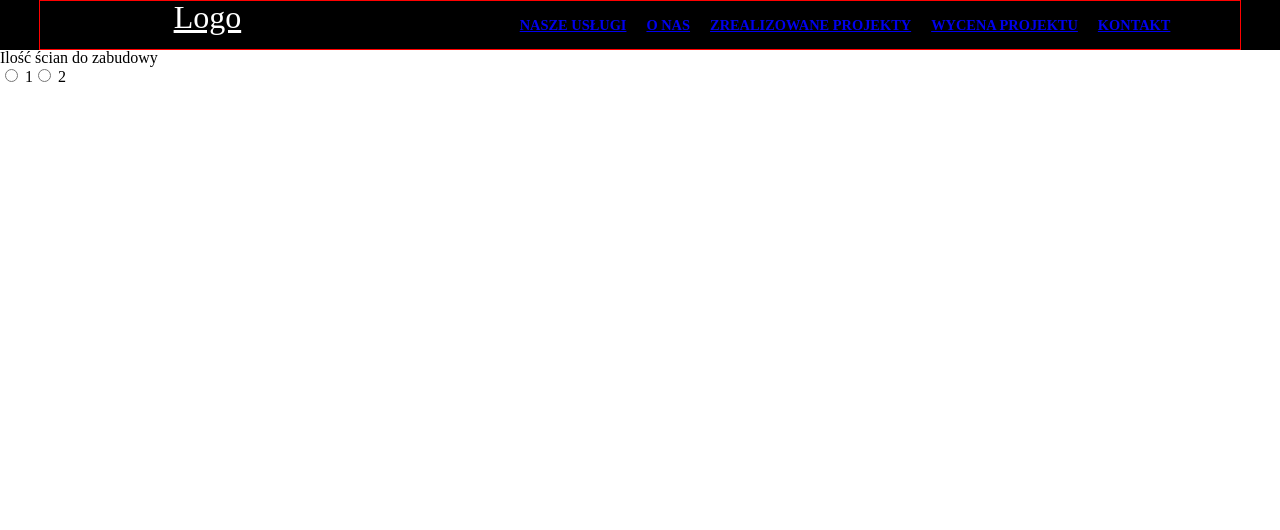
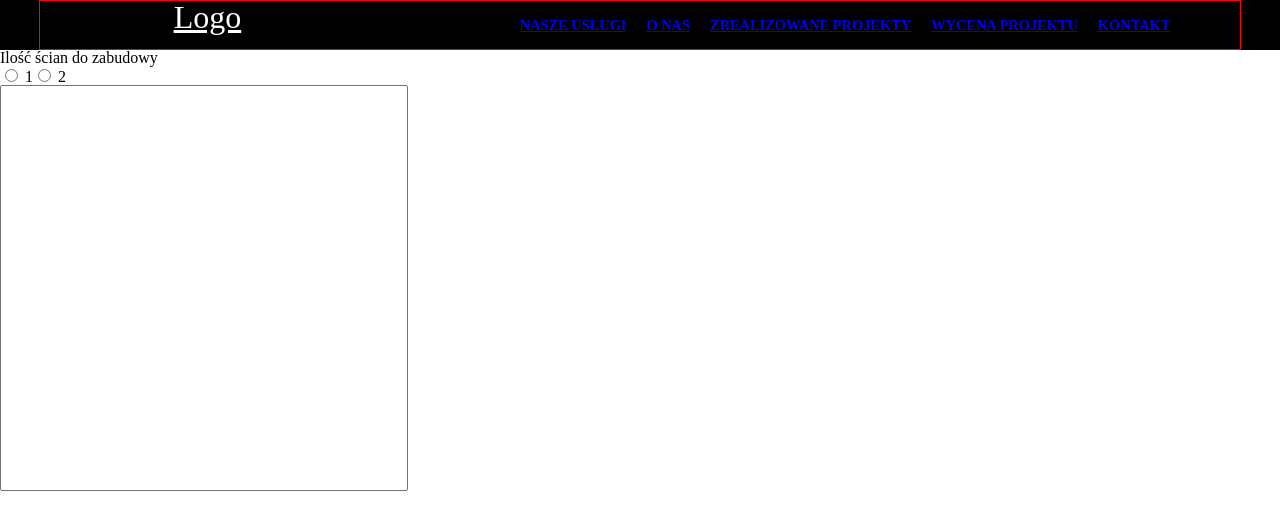
Before and after one commit to kostyrko/flacky-meble, a React (Create React App) app: page /kalkulator in a window 1280 px wide. Shown: the top 530 px of the page. Built offline with nearby package versions, Linux system fonts and the light colour scheme.

Commit message:
set simple summery to input

```diff
--- a/src/components/Calculator.js
+++ b/src/components/Calculator.js
@@ -5,11 +5,18 @@ import { Wall } from "./Calculator/Wall.js";
 const Calculator = () => {
   // number of walls
   const [wallNum, setWallNum] = useState(0);
+  const [project, setProject] = useState('');
 
   // set num of walls -> wallNum
   const handleWallNumChange = (e) => {
     setWallNum(parseInt(e.target.value));
   };
+
+  const handleConfirmation = data => {
+    // console.log('data',data);
+    setProject(JSON.stringify(data))
+    // console.log('project',project);
+  }
 
   // create an Array from wallNum (starting at 1) to create Wall component/s
   let walls = Array.from(Array(wallNum), (e, i) => i + 1);
@@ -18,8 +25,9 @@ const Calculator = () => {
     <>
       <form>
         <WallsOption onChange={handleWallNumChange} />
-        {walls && walls.map((elem) => <Wall key={elem} num={elem} />)}
+        {walls && walls.map((elem) => <Wall key={elem} num={elem} handleConfirmation={handleConfirmation} />)}
       </form>
+      <input className="project-summery" type="text" value={project}/>
     </>
   );
 };
--- a/src/components/Calculator/Wall.js
+++ b/src/components/Calculator/Wall.js
@@ -1,11 +1,10 @@
-import React, { useEffect, useState } from "react";
+import React, { useState } from "react";
 import { kitchenUnits } from "./db";
 import KitchenUnits from "./KitchenUnits";
-import SelectedUnit from "./SelectedUnit";
 import DrawingUnit from "./DrawingUnit";
 import UnitsList from "./UnitsList";
 
-export const Wall = ({ num }) => {
+export const Wall = ({ num, handleConfirmation }) => {
   // * handle wall dimensions
   const [dimensions, setDimensions] = useState({
     width: 400,
@@ -27,6 +26,11 @@ export const Wall = ({ num }) => {
       [name]: parseInt(value),
     });
   };
+
+  const handleClick = e => {
+    e.preventDefault()
+    handleConfirmation(customKitchenUnits)
+  }
 
   // * variables and state to handle selection of units => SelectOption component
   const [customKitchenUnits, setCustomKitchenUnits] = useState({});
@@ -86,7 +90,7 @@ export const Wall = ({ num }) => {
 
 
 
-  console.log('lowerUnits', lowerUnits);
+  // console.log('lowerUnits', lowerUnits);
 
   // TODO walidacja -> ściana nie może być mniejsza niż 50
   return (
@@ -121,8 +125,12 @@ export const Wall = ({ num }) => {
               />
           ))}
         </div>
+
       </div>
-
+      <div className="summery">
+          <p>Suma: </p>
+          <button className="confirm" onClick={e=>handleClick(e)}>Zatwierdzam wybór</button>
+      </div>
       <ul className="upperUnits">
         <UnitsList type={upperUnits} handleInput={handleInput} handleDelete={handleDelete} />
       </ul>
--- a/src/styles/_calculator.scss
+++ b/src/styles/_calculator.scss
@@ -1,5 +1,10 @@
 .options {
   display: flex;
+}
+
+.project-summery {
+  height: 400px;
+  width: 400px;
 }
 
 .wall-container {
```
